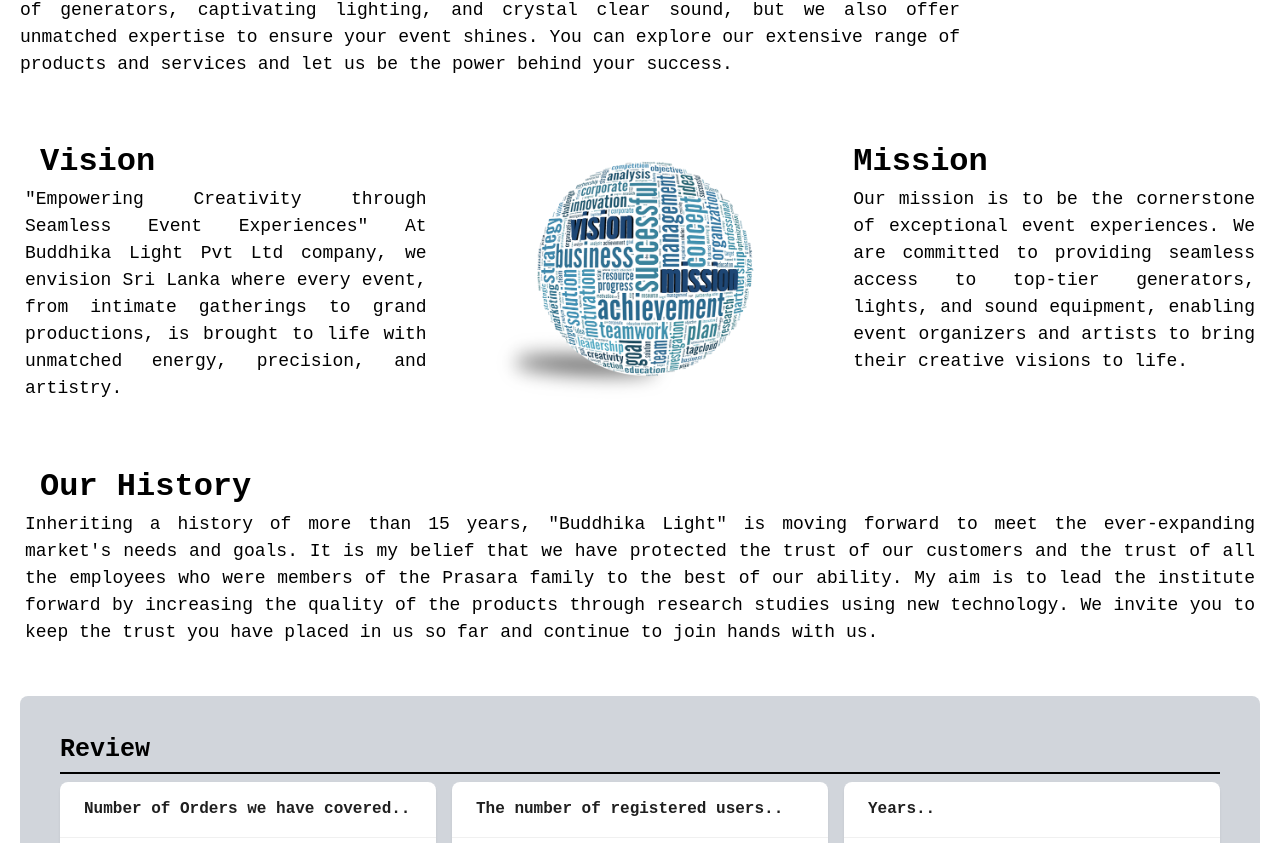
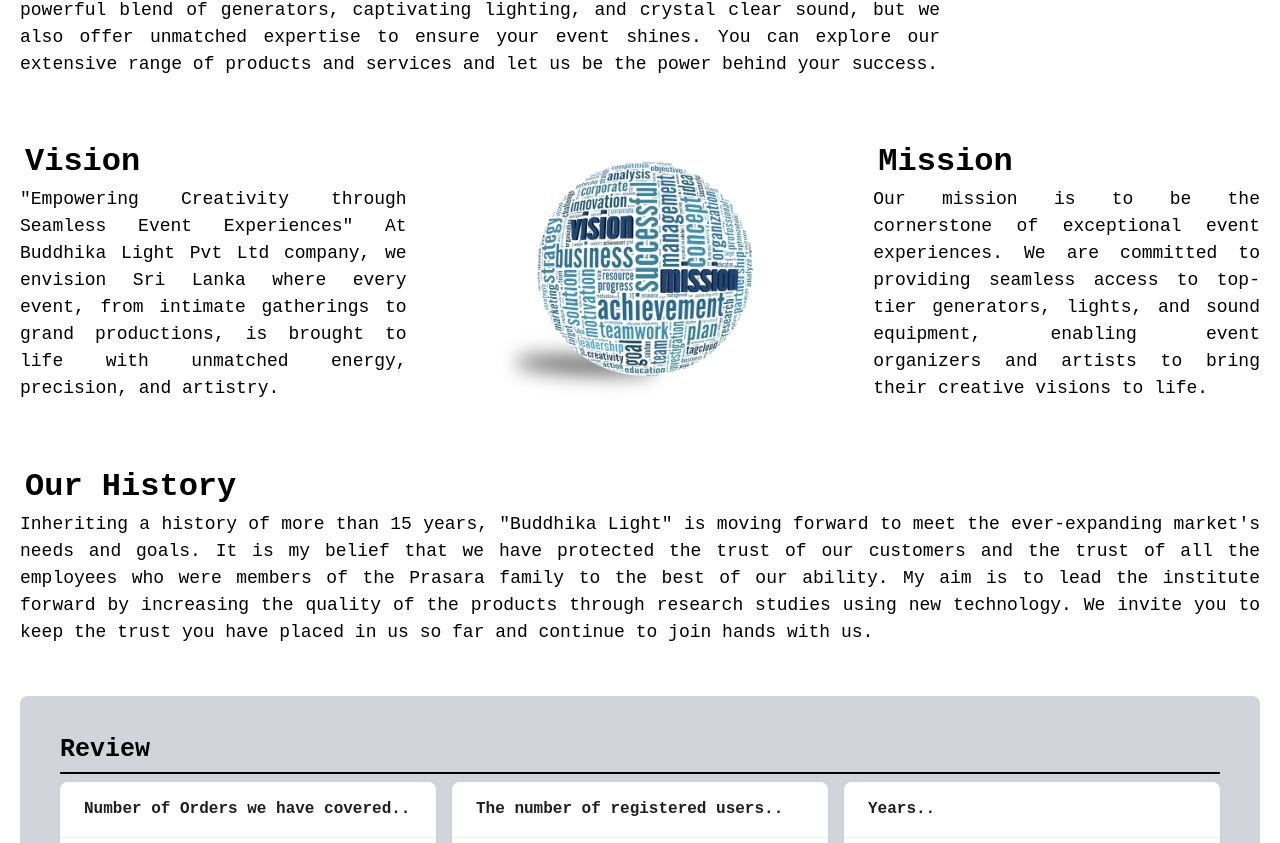
Before and after one commit to JDBKJayakody/BLFrontend, a React (Create React App) app: page /about in a window 1280 px wide. Shown: the part 752-1595 px from the top of the page. Built offline with nearby package versions, Linux system fonts and the light colour scheme; no server answers.

Commit message:
edit about, contact, service

```diff
--- a/src/pages/aboutPage.tsx
+++ b/src/pages/aboutPage.tsx
@@ -22,7 +22,7 @@ const AboutPage = (props: any) => {
 
         <Col xs={24} sm={18}>
         <b><h1 style={{ fontSize: '32px', fontFamily: 'Courier New',marginLeft:'25px' }}>About Us</h1></b>
-          <p style={{ fontSize: '18px', marginTop: '10px', fontFamily: 'Courier New', textAlign: 'justify',marginLeft:'20px' }}>
+          <p style={{ fontSize: '18px', marginTop: '10px', fontFamily: 'Courier New', textAlign: 'justify',marginLeft:'20px', marginRight:'20px' }}>
             Welcome to Buddhika Light Pvt Ltd, your trusted source for generator, lighting, and sound rental solutions.
             Our passion is to transform ordinary gatherings into extraordinary spectacles which leave your guests in awe.
             By delivering power, illumination, and audio excellence, we have been a leading partner in the industry within the past few years.
@@ -38,8 +38,8 @@ const AboutPage = (props: any) => {
       </Row>
       <Row style={{ marginTop: '60px' }}>
         <Col xs={24} sm={12} md={8}>
-          <b><h1 style={{ fontSize: '32px', fontFamily: 'Courier New', marginLeft:'40px' }}>Vision</h1></b>
-          <p style={{ fontSize: '18px', fontFamily: 'Courier New', textAlign: 'justify', marginLeft:'25px' }}>
+          <b><h1 style={{ fontSize: '32px', fontFamily: 'Courier New', marginLeft:'25px' }}>Vision</h1></b>
+          <p style={{ fontSize: '18px', fontFamily: 'Courier New', textAlign: 'justify', marginLeft:'20px', marginRight:'20px'  }}>
           "Empowering Creativity through Seamless Event Experiences" At Buddhika Light Pvt Ltd company, we envision Sri Lanka where every event,
            from intimate gatherings to grand productions, is brought to life with unmatched energy, precision, and artistry.
           </p>
@@ -48,8 +48,8 @@ const AboutPage = (props: any) => {
           <img src="/temp/b.png"/>
         </Col>
         <Col xs={24} sm={12} md={8}>
-          <b><h1 style={{ fontSize: '32px', fontFamily: 'Courier New' }}>Mission</h1></b>
-          <p style={{ fontSize: '18px', fontFamily: 'Courier New', textAlign: 'justify',marginRight:'25px' }}>
+          <b><h1 style={{ fontSize: '32px', fontFamily: 'Courier New', marginLeft:'25px' }}>Mission</h1></b>
+          <p style={{ fontSize: '18px', fontFamily: 'Courier New', textAlign: 'justify',marginRight:'20px', marginLeft:'20px' }}>
             Our mission is to be the cornerstone of exceptional event experiences. We are committed to providing seamless access to top-tier generators, lights,
             and sound equipment, enabling event organizers and artists to bring their creative visions to life.
           </p>
@@ -58,8 +58,8 @@ const AboutPage = (props: any) => {
 
       <Row style={{ marginBottom: '30px' ,marginTop:'50px'}}>
         <Col xs={24}>
-          <b><h1 style={{ fontSize: '32px', fontFamily: 'Courier New',marginLeft:'40px',fontStyle:'bolt' }}>Our History</h1></b>
-          <p style={{ fontSize: '18px', fontFamily: 'Courier New', textAlign: 'justify', marginLeft:'25px', marginRight:'25px' ,}}>
+          <b><h1 style={{ fontSize: '32px', fontFamily: 'Courier New',marginLeft:'25px',fontStyle:'bolt' }}>Our History</h1></b>
+          <p style={{ fontSize: '18px', fontFamily: 'Courier New', textAlign: 'justify', marginLeft:'20px', marginRight:'20px' ,}}>
             Inheriting a history of more than 15 years, "Buddhika Light" is moving forward to meet the ever-expanding market's needs and goals. It is my belief that we have protected the trust of our customers and the trust of all the employees who were members of the Prasara family to the best of our ability. My aim is to lead the institute forward by increasing the quality of the products through research studies using new technology. We invite you to keep the trust you have placed in us so far and continue to join hands with us.
           </p>
         </Col>
--- a/src/pages/contactPage.tsx
+++ b/src/pages/contactPage.tsx
@@ -88,8 +88,8 @@ const ContactPage = (props: any) => {
       <img src="https://cdn141.picsart.com/304038526013211.png" alt="logo"  width={90} className="rounded-full" style={{ transition: 'transform 0.2s',marginLeft:'30px' }}
         onMouseEnter={(e) => { e.currentTarget.style.transform = 'scale(0.9)';}}
         onMouseLeave={(e) => {e.currentTarget.style.transform = 'scale(1)'; }} />
-      <h1 style={{ fontSize: '25px',fontFamily: 'Courier New'}}>077 999 2576</h1>
-      <p style={{ fontSize: '18px',fontFamily: 'Courier New'}}><a href="https://www.facebook.com/buddhika.light">Face Book</a></p>
+      <h1 style={{ fontSize: '25px',fontFamily: 'Courier New'}}>Buddhika Light Pvt Ltd</h1>
+      <p style={{ fontSize: '18px',fontFamily: 'Courier New'}}><a href="https://www.facebook.com/buddhika.light">Facebook</a></p>
 
       </div>
       </Col>
--- a/src/pages/service.tsx
+++ b/src/pages/service.tsx
@@ -32,7 +32,7 @@ const Service = (props: any) => {
         <Row style={{ backgroundColor: '#dcdcdc' }}>
           <Col span={24} style={{ textAlign: 'center' }}>
             <div>
-              <b><h1 style={{ fontSize: '30px', fontFamily: 'Courier New', color: 'black',marginTop:"20px",marginBottom:'20px' }}>We bring the convenience to your doorstep.
+              <b><h1 style={{ fontSize: '30px', fontFamily: 'Courier New', color: 'black',marginTop:"20px",marginBottom:'20px', marginLeft:'15px', marginRight:'15px' }}>We bring the convenience to your doorstep.
                 Simply request our services, and we'll ensure that everything you need for your event from generators to lighting and more,
                 is delivered to your location.</h1></b>
             </div>
@@ -83,7 +83,7 @@ const Service = (props: any) => {
           <Col span={24} style={{ textAlign: 'center' }}>
             <div style={{ marginBottom: '50px' }}>
               <b><h1 style={{ fontSize: '50px', fontFamily: 'Courier New', color: 'black' }}>Dj Artist</h1></b>
-              <h1 style={{ fontSize: '18px', fontFamily: 'Courier New', marginLeft: '15px' }}>Enhance your event with the sounds of our talented DJ artist. You can elevate your experience by hiring our DJ artist , ensuring that your guests dance the night away to the hottest beats and tunes.</h1>
+              <h1 style={{ fontSize: '18px', fontFamily: 'Courier New', marginLeft: '15px', marginRight: '15px' }}>Enhance your event with the sounds of our talented DJ artist. You can elevate your experience by hiring our DJ artist , ensuring that your guests dance the night away to the hottest beats and tunes.</h1>
             </div>
           </Col>
         </Row>
```
